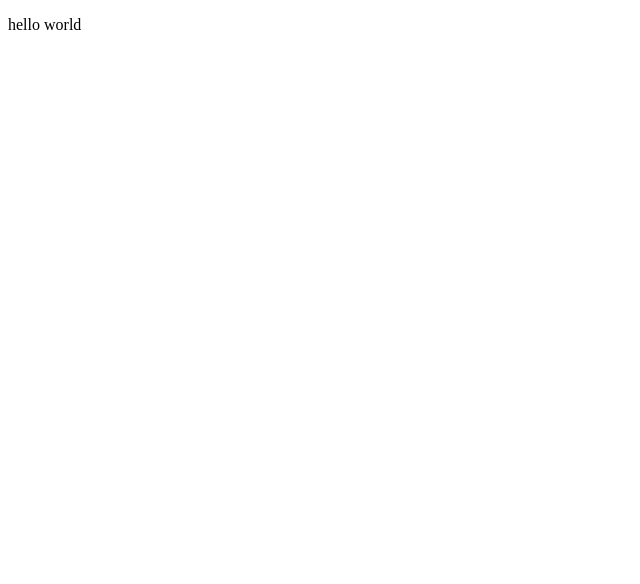
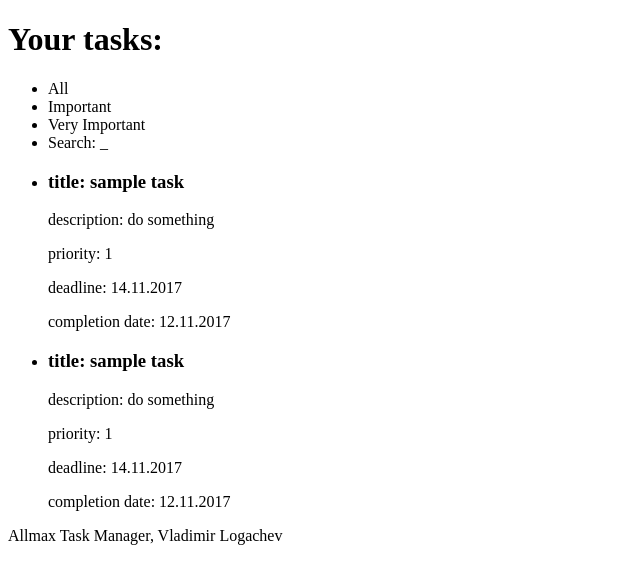
Before and after one commit to trial-trip/allmax-task-manager, a React app: page / in a window 1280 px wide. Shown: the top 584 px of the page, without its empty margins (0-640 px from the left). Built offline with nearby package versions, Linux system fonts and the light colour scheme; the HTML template or start-up script is replaced by a standard one.

Commit message:
react mockup

```diff
--- /dev/null
+++ b/src/components/App.js
@@ -0,0 +1,40 @@
+import React from 'react'
+
+const App = () => (
+  <div>
+    <div>
+      <h1>Your tasks:</h1>
+      <ul>
+        <li>All</li>
+        <li>Important</li>
+        <li>Very Important</li>
+        <li>Search: _</li>
+      </ul>
+    </div>
+    <div>
+      <ul>
+        <li>
+          <h3>title: sample task</h3>
+          <p>description: do something</p>
+          <p>priority: 1</p>
+          <p>deadline: 14.11.2017</p>
+          <p>completion date: 12.11.2017</p>
+        </li>
+      </ul>
+    </div>
+    <div>
+      <ul>
+        <li>
+          <h3>title: sample task</h3>
+          <p>description: do something</p>
+          <p>priority: 1</p>
+          <p>deadline: 14.11.2017</p>
+          <p>completion date: 12.11.2017</p>
+        </li>
+      </ul>
+    </div>
+    <div><p>Allmax Task Manager, Vladimir Logachev</p></div>
+  </div>
+)
+
+export default App
--- a/src/index.js
+++ b/src/index.js
@@ -1,11 +1,14 @@
 // react
 import React from 'react'
 import { render } from 'react-dom'
+
+// compomemts
+import App from './components/App'
 
 const rootElement = document.createElement("div")
 document.body.appendChild(rootElement)
 
 render(
-    <p>hello world</p>,
+    <App/>,
   rootElement
 )
```
